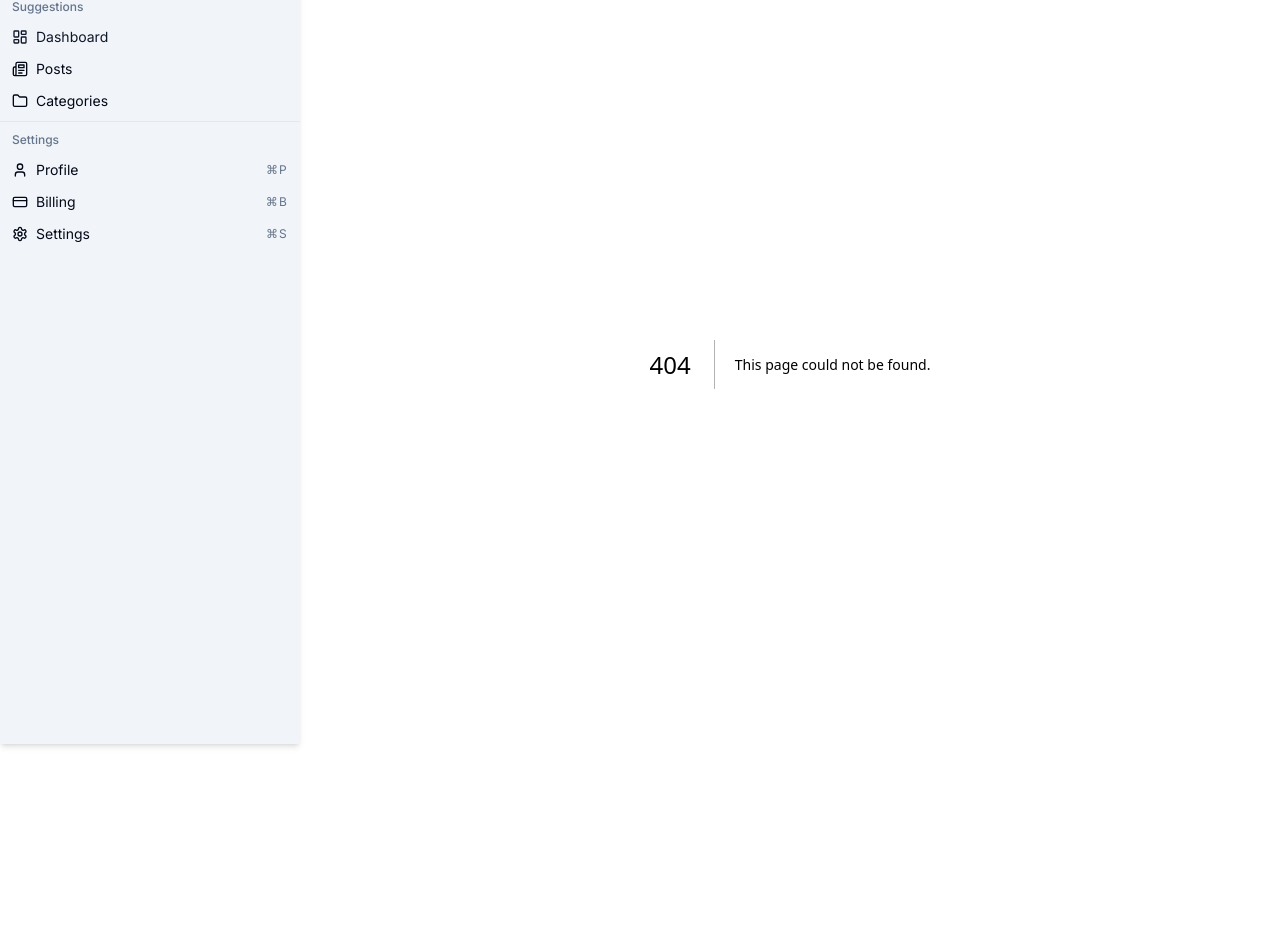
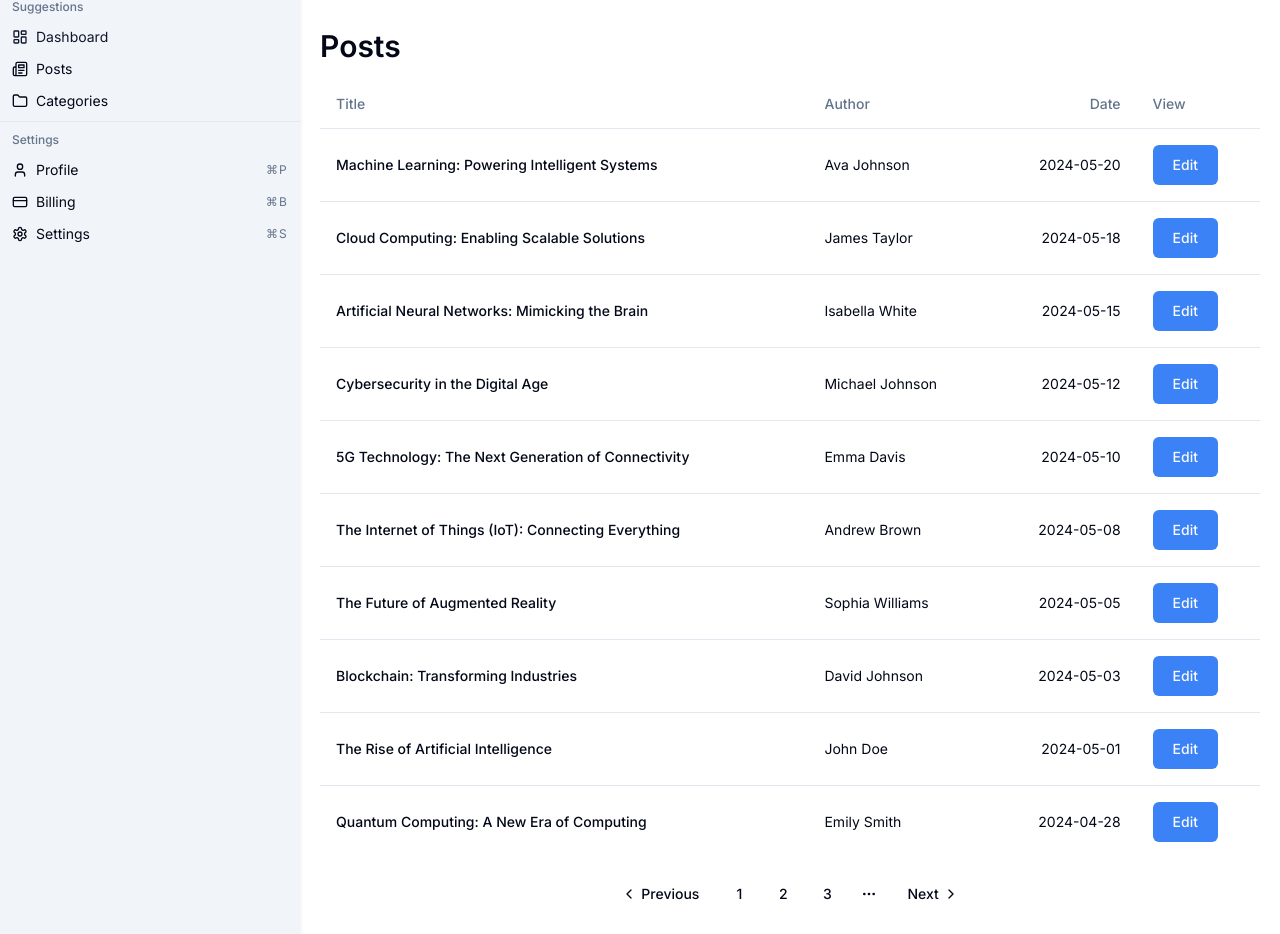
Before and after one commit to MuhsinCanY/dashboard-nextjs-shadcnui, a Next.js app: page /posts in a window 1280 px wide. Before the commit this address had no page. Shown: the part 112-1046 px from the top of the page. Before the commit the page ends 896 px from the top, so only its background shows below. Built offline with nearby package versions, Linux system fonts and the light colour scheme.

Commit message:
Add posts page

```diff
--- /dev/null
+++ b/app/(main)/posts/page.tsx
@@ -0,0 +1,15 @@
+import BackButton from '@/components/BackButton'
+import PostsPagination from '@/components/posts/PostsPagination'
+import { PostsTable } from '@/components/posts/PostsTable'
+
+const PostsPage = () => {
+  return (
+    <div>
+      <BackButton text="Go Back" link="/" />
+      <PostsTable />
+      <PostsPagination />
+    </div>
+  )
+}
+
+export default PostsPage
--- a/app/layout.tsx
+++ b/app/layout.tsx
@@ -21,7 +21,7 @@
       <body className={inter.className}>
         <Navbar></Navbar>
         <div className="flex">
-          <div className="hidden md:block h-[100vh] bg-slate-500">
+          <div className="hidden md:block ">
             <Sidebar />
           </div>
           <div className="md:max-w-[1200px] w-full p-5 mx-auto">{children}</div>
--- /dev/null
+++ b/components/BackButton.tsx
@@ -0,0 +1,21 @@
+import { link } from 'fs'
+import { ArrowLeftCircle } from 'lucide-react'
+import Link from 'next/link'
+
+interface BackButtonProps {
+  text: string
+  link: string
+}
+
+const BackButton = ({ text, link }: BackButtonProps) => {
+  return (
+    <Link
+      href={link}
+      className="text-gray-500 hover:underline flex items-center font-bold gap-1 mb-5"
+    >
+      <ArrowLeftCircle size={18} /> {text}
+    </Link>
+  )
+}
+
+export default BackButton
--- a/components/Sidebar.tsx
+++ b/components/Sidebar.tsx
@@ -21,7 +21,7 @@
 
 export const Sidebar = () => {
   return (
-    <Command className="bg-secondary shadow-md rounded-none md:min-w-[300px]">
+    <Command className="bg-secondary shadow-md rounded-none md:min-w-[300px] min-h-screen">
       <CommandInput placeholder="Type a command or search..." />
       <CommandList>
         <CommandEmpty>No results found.</CommandEmpty>
--- /dev/null
+++ b/components/posts/PostsPagination.tsx
@@ -0,0 +1,38 @@
+import {
+  Pagination,
+  PaginationContent,
+  PaginationEllipsis,
+  PaginationItem,
+  PaginationLink,
+  PaginationNext,
+  PaginationPrevious,
+} from '@/components/ui/pagination'
+
+const PostsPagination = () => {
+  return (
+    <Pagination>
+      <PaginationContent>
+        <PaginationItem>
+          <PaginationPrevious href="#" />
+        </PaginationItem>
+        <PaginationItem>
+          <PaginationLink href="#">1</PaginationLink>
+        </PaginationItem>
+        <PaginationItem>
+          <PaginationLink href="#">2</PaginationLink>
+        </PaginationItem>
+        <PaginationItem>
+          <PaginationLink href="#">3</PaginationLink>
+        </PaginationItem>
+        <PaginationItem>
+          <PaginationEllipsis />
+        </PaginationItem>
+        <PaginationItem>
+          <PaginationNext href="#" />
+        </PaginationItem>
+      </PaginationContent>
+    </Pagination>
+  )
+}
+
+export default PostsPagination
--- a/components/posts/PostsTable.tsx
+++ b/components/posts/PostsTable.tsx
@@ -51,7 +51,7 @@
                   {p.date}
                 </TableCell>
                 <TableCell className="">
-                  <Link href={`post/edit/${p.id}`}>
+                  <Link href={`posts/edit/${p.id}`}>
                     <Button className="bg-blue-500 hover:bg-blue-700 px-5">
                       Edit
                     </Button>
--- /dev/null
+++ b/components/ui/pagination.tsx
@@ -0,0 +1,117 @@
+import * as React from "react"
+import { ChevronLeft, ChevronRight, MoreHorizontal } from "lucide-react"
+
+import { cn } from "@/lib/utils"
+import { ButtonProps, buttonVariants } from "@/components/ui/button"
+
+const Pagination = ({ className, ...props }: React.ComponentProps<"nav">) => (
+  <nav
+    role="navigation"
+    aria-label="pagination"
+    className={cn("mx-auto flex w-full justify-center", className)}
+    {...props}
+  />
+)
+Pagination.displayName = "Pagination"
+
+const PaginationContent = React.forwardRef<
+  HTMLUListElement,
+  React.ComponentProps<"ul">
+>(({ className, ...props }, ref) => (
+  <ul
+    ref={ref}
+    className={cn("flex flex-row items-center gap-1", className)}
+    {...props}
+  />
+))
+PaginationContent.displayName = "PaginationContent"
+
+const PaginationItem = React.forwardRef<
+  HTMLLIElement,
+  React.ComponentProps<"li">
+>(({ className, ...props }, ref) => (
+  <li ref={ref} className={cn("", className)} {...props} />
+))
+PaginationItem.displayName = "PaginationItem"
+
+type PaginationLinkProps = {
+  isActive?: boolean
+} & Pick<ButtonProps, "size"> &
+  React.ComponentProps<"a">
+
+const PaginationLink = ({
+  className,
+  isActive,
+  size = "icon",
+  ...props
+}: PaginationLinkProps) => (
+  <a
+    aria-current={isActive ? "page" : undefined}
+    className={cn(
+      buttonVariants({
+        variant: isActive ? "outline" : "ghost",
+        size,
+      }),
+      className
+    )}
+    {...props}
+  />
+)
+PaginationLink.displayName = "PaginationLink"
+
+const PaginationPrevious = ({
+  className,
+  ...props
+}: React.ComponentProps<typeof PaginationLink>) => (
+  <PaginationLink
+    aria-label="Go to previous page"
+    size="default"
+    className={cn("gap-1 pl-2.5", className)}
+    {...props}
+  >
+    <ChevronLeft className="h-4 w-4" />
+    <span>Previous</span>
+  </PaginationLink>
+)
+PaginationPrevious.displayName = "PaginationPrevious"
+
+const PaginationNext = ({
+  className,
+  ...props
+}: React.ComponentProps<typeof PaginationLink>) => (
+  <PaginationLink
+    aria-label="Go to next page"
+    size="default"
+    className={cn("gap-1 pr-2.5", className)}
+    {...props}
+  >
+    <span>Next</span>
+    <ChevronRight className="h-4 w-4" />
+  </PaginationLink>
+)
+PaginationNext.displayName = "PaginationNext"
+
+const PaginationEllipsis = ({
+  className,
+  ...props
+}: React.ComponentProps<"span">) => (
+  <span
+    aria-hidden
+    className={cn("flex h-9 w-9 items-center justify-center", className)}
+    {...props}
+  >
+    <MoreHorizontal className="h-4 w-4" />
+    <span className="sr-only">More pages</span>
+  </span>
+)
+PaginationEllipsis.displayName = "PaginationEllipsis"
+
+export {
+  Pagination,
+  PaginationContent,
+  PaginationEllipsis,
+  PaginationItem,
+  PaginationLink,
+  PaginationNext,
+  PaginationPrevious,
+}
--- a/components/ui/table.tsx
+++ b/components/ui/table.tsx
@@ -1,6 +1,6 @@
-import * as React from "react"
+import * as React from 'react'
 
-import { cn } from "@/lib/utils"
+import { cn } from '@/lib/utils'
 
 const Table = React.forwardRef<
   HTMLTableElement,
@@ -9,20 +9,20 @@
   <div className="relative w-full overflow-auto">
     <table
       ref={ref}
-      className={cn("w-full caption-bottom text-sm", className)}
+      className={cn('w-full caption-bottom text-sm', className)}
       {...props}
     />
   </div>
 ))
-Table.displayName = "Table"
+Table.displayName = 'Table'
 
 const TableHeader = React.forwardRef<
   HTMLTableSectionElement,
   React.HTMLAttributes<HTMLTableSectionElement>
 >(({ className, ...props }, ref) => (
-  <thead ref={ref} className={cn("[&_tr]:border-b", className)} {...props} />
+  <thead ref={ref} className={cn('[&_tr]:border-b', className)} {...props} />
 ))
-TableHeader.displayName = "TableHeader"
+TableHeader.displayName = 'TableHeader'
 
 const TableBody = React.forwardRef<
   HTMLTableSectionElement,
@@ -30,11 +30,11 @@
 >(({ className, ...props }, ref) => (
   <tbody
     ref={ref}
-    className={cn("[&_tr:last-child]:border-0", className)}
+    className={cn('[&_tr:last-child]:border-0', className)}
     {...props}
   />
 ))
-TableBody.displayName = "TableBody"
+TableBody.displayName = 'TableBody'
 
 const TableFooter = React.forwardRef<
   HTMLTableSectionElement,
@@ -43,13 +43,13 @@
   <tfoot
     ref={ref}
     className={cn(
-      "border-t bg-muted/50 font-medium [&>tr]:last:border-b-0",
+      'border-t bg-muted/50 font-medium [&>tr]:last:border-b-0',
       className
     )}
     {...props}
   />
 ))
-TableFooter.displayName = "TableFooter"
+TableFooter.displayName = 'TableFooter'
 
 const TableRow = React.forwardRef<
   HTMLTableRowElement,
@@ -58,13 +58,13 @@
   <tr
     ref={ref}
     className={cn(
-      "border-b transition-colors hover:bg-muted/50 data-[state=selected]:bg-muted",
+      'border-b transition-colors hover:bg-muted/50 data-[state=selected]:bg-muted',
       className
     )}
     {...props}
   />
 ))
-TableRow.displayName = "TableRow"
+TableRow.displayName = 'TableRow'
 
 const TableHead = React.forwardRef<
   HTMLTableCellElement,
@@ -73,13 +73,13 @@
   <th
     ref={ref}
     className={cn(
-      "h-12 px-4 text-left align-middle font-medium text-muted-foreground [&:has([role=checkbox])]:pr-0",
+      'h-12 px-4 text-left align-middle font-medium text-muted-foreground [&:has([role=checkbox])]:pr-0',
       className
     )}
     {...props}
   />
 ))
-TableHead.displayName = "TableHead"
+TableHead.displayName = 'TableHead'
 
 const TableCell = React.forwardRef<
   HTMLTableCellElement,
@@ -87,11 +87,11 @@
 >(({ className, ...props }, ref) => (
   <td
     ref={ref}
-    className={cn("p-4 align-middle [&:has([role=checkbox])]:pr-0", className)}
+    className={cn('p-4 align-middle [&:has([role=checkbox])]:pr-0', className)}
     {...props}
   />
 ))
-TableCell.displayName = "TableCell"
+TableCell.displayName = 'TableCell'
 
 const TableCaption = React.forwardRef<
   HTMLTableCaptionElement,
@@ -99,11 +99,11 @@
 >(({ className, ...props }, ref) => (
   <caption
     ref={ref}
-    className={cn("mt-4 text-sm text-muted-foreground", className)}
-    {...props}
+    className={cn('mt-4 text-sm text-muted-foreground', className)}
+    // {...props}
   />
 ))
-TableCaption.displayName = "TableCaption"
+TableCaption.displayName = 'TableCaption'
 
 export {
   Table,
```
